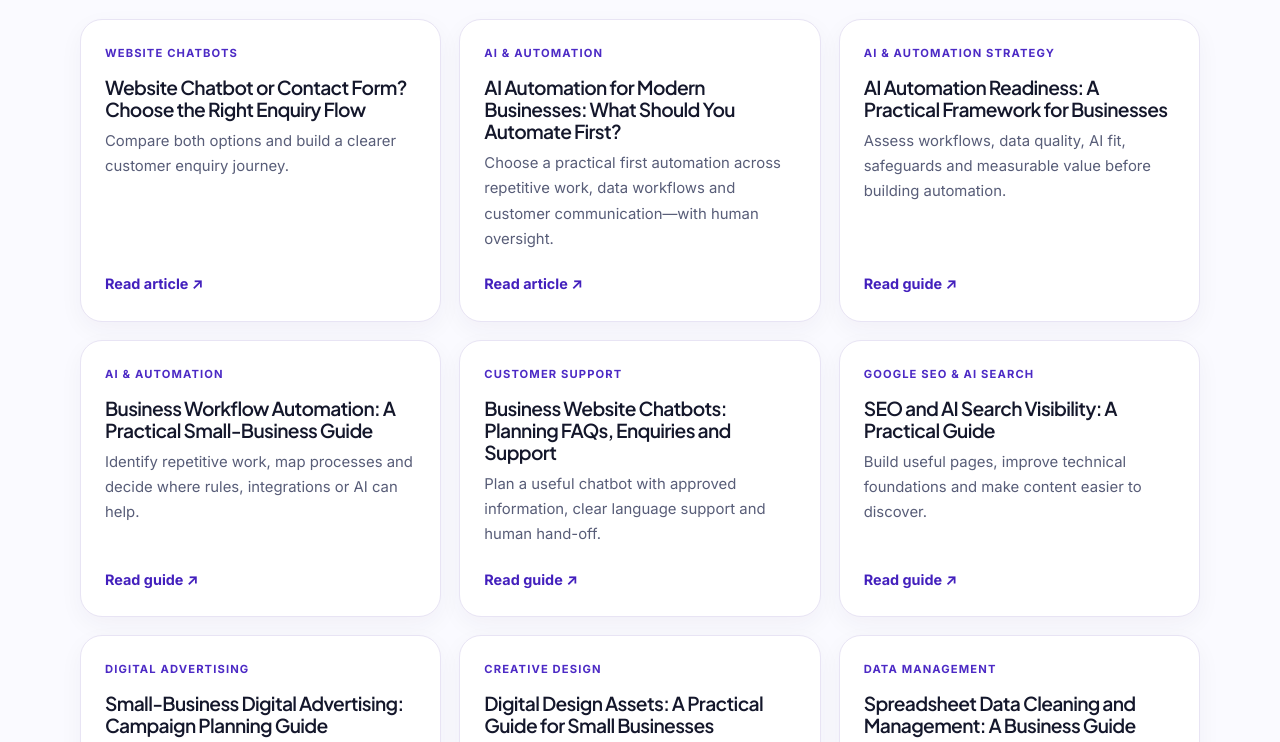
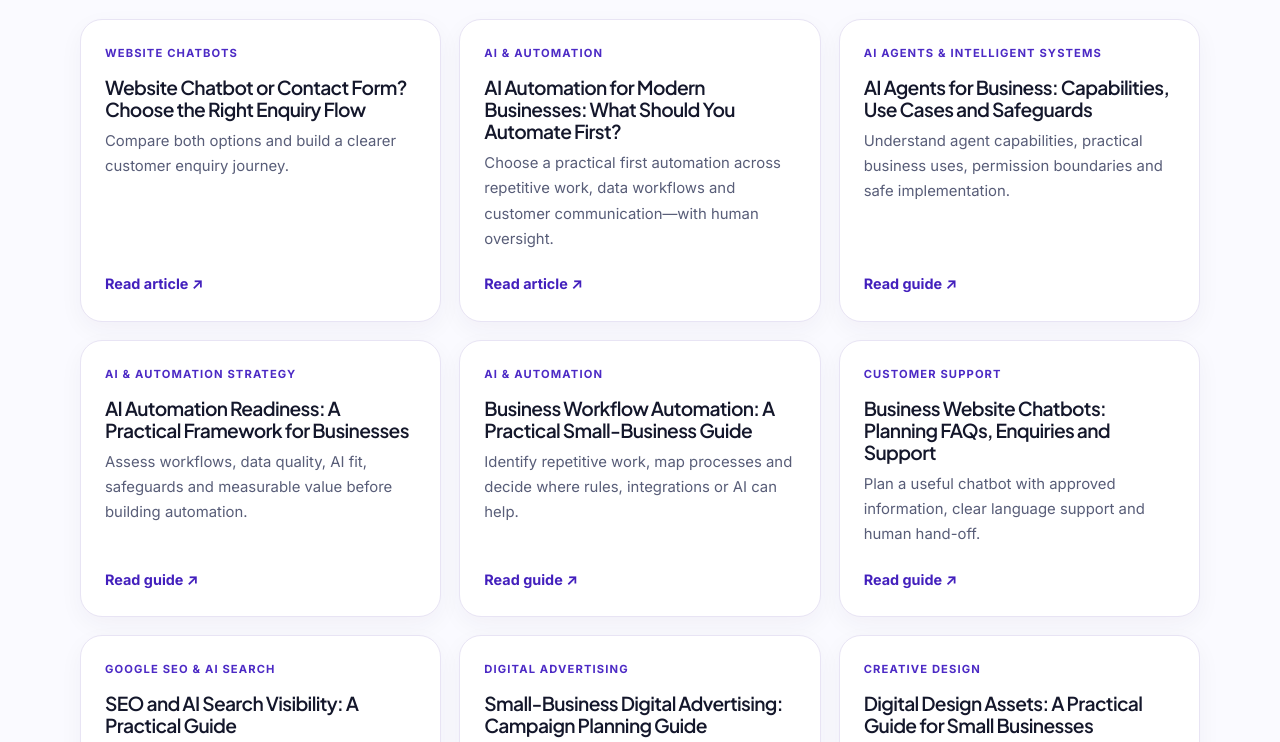
Before and after one commit to wwwab229-cpu/amm-data-solutions-new, a website: page blog/index.html in a window 1280 px wide. Shown: the part 640-1382 px from the top of the page. Drawn offline with nearby package versions, Linux system fonts and the light colour scheme; files that its build step writes are made by us from their sources.

Commit message:
Feature new business AI agents guide in resource hub

```diff
--- a/blog/index.html
+++ b/blog/index.html
@@ -65,6 +65,7 @@ footer{padding:26px 0 34px;border-top:1px solid var(--line);color:var(--muted);f
 
 <a class="article-card" href="/blog/ai-automation-for-modern-businesses.html"><span class="category">AI &amp; Automation</span><h3>AI Automation for Modern Businesses: What Should You Automate First?</h3><p>Choose a practical first automation across repetitive work, data workflows and customer communication—with human oversight.</p><span class="read">Read article ↗</span></a>
 
+<a class="article-card" href="/resources/ai-agents-for-business-guide.html"><span class="category">AI Agents &amp; Intelligent Systems</span><h3>AI Agents for Business: Capabilities, Use Cases and Safeguards</h3><p>Understand agent capabilities, practical business uses, permission boundaries and safe implementation.</p><span class="read">Read guide ↗</span></a>
 <a class="article-card" href="/resources/ai-automation-readiness-framework.html"><span class="category">AI &amp; Automation Strategy</span><h3>AI Automation Readiness: A Practical Framework for Businesses</h3><p>Assess workflows, data quality, AI fit, safeguards and measurable value before building automation.</p><span class="read">Read guide ↗</span></a>
 <a class="article-card" href="/resources/business-workflow-automation-guide.html"><span class="category">AI &amp; Automation</span><h3>Business Workflow Automation: A Practical Small-Business Guide</h3><p>Identify repetitive work, map processes and decide where rules, integrations or AI can help.</p><span class="read">Read guide ↗</span></a>
 <a class="article-card" href="/resources/business-website-chatbot-guide.html"><span class="category">Customer Support</span><h3>Business Website Chatbots: Planning FAQs, Enquiries and Support</h3><p>Plan a useful chatbot with approved information, clear language support and human hand-off.</p><span class="read">Read guide ↗</span></a>
```
